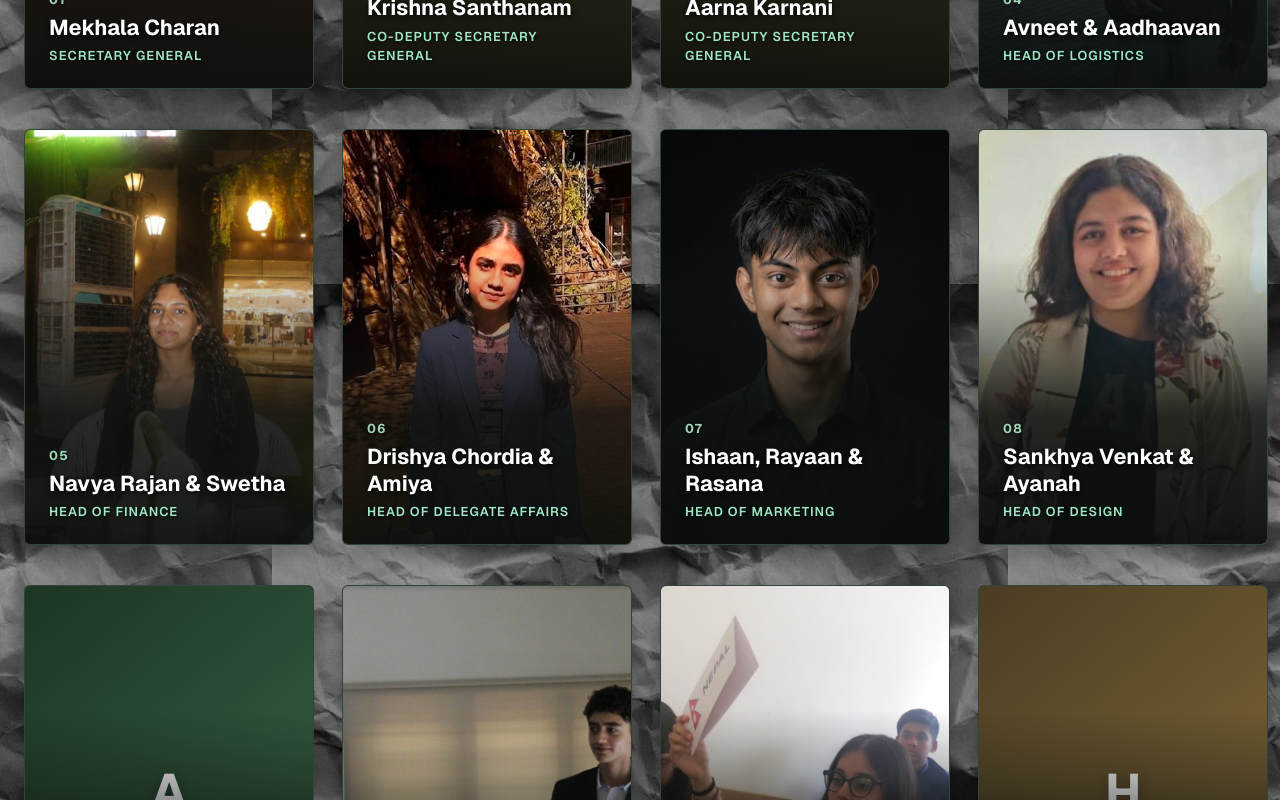
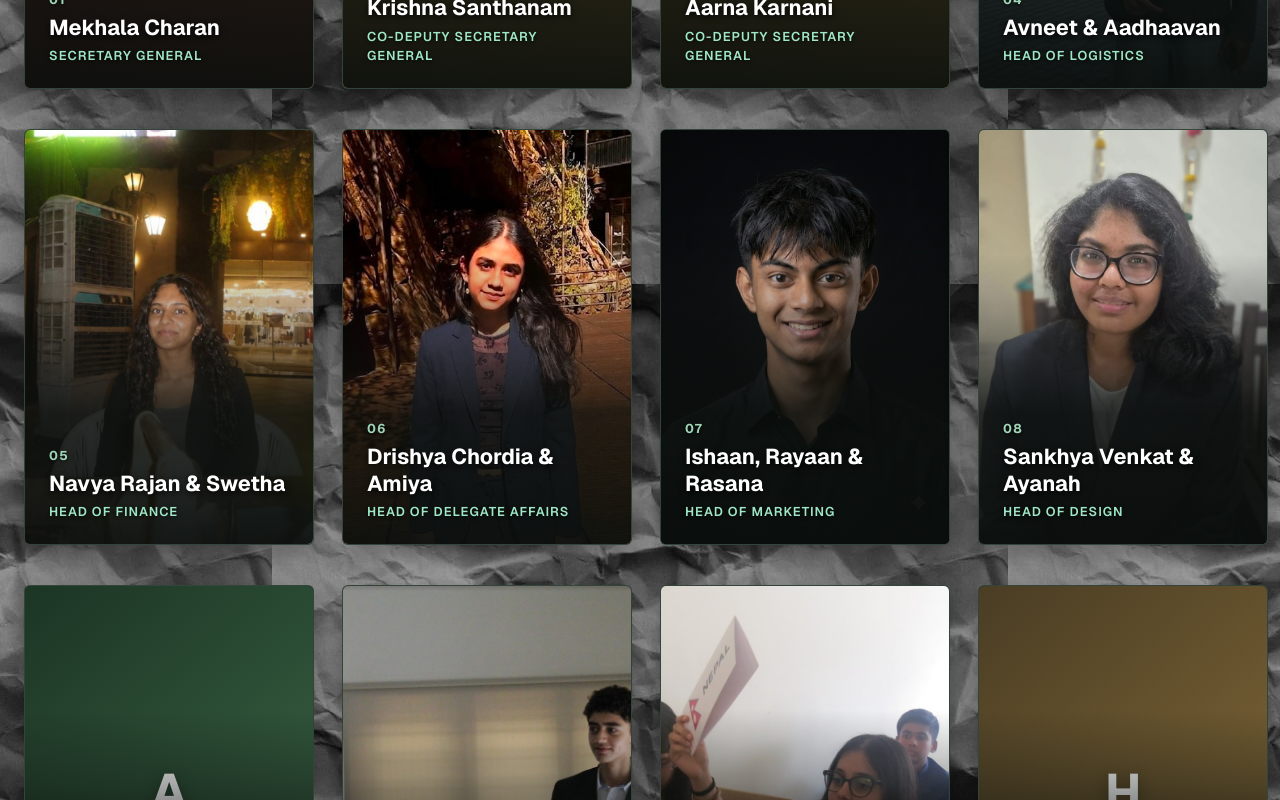
Before and after one commit to ArunAlagappan-2010/MCTM.MUN, a Next.js app: page /secretariat in a window 1280 px wide. Shown: the part 820-1620 px from the top of the page. Built offline with nearby package versions, Linux system fonts and the light colour scheme.

Commit message:
Add Sankhya bio/photo and rich placeholder blurbs for remaining Secretariat roles

```diff
--- a/src/data/mun.ts
+++ b/src/data/mun.ts
@@ -87,22 +87,26 @@ export const secretariat: SecretariatRole[] = [
   {
     role: "Secretary General",
     names: "Mekhala Charan",
-    blurb: "Sets the vision for the conference and leads the organising committee end to end.",
+    blurb:
+      "As Secretary General of MCTMMUN'26, I lead the executive committee in shaping an engaging, diplomatic, and transformative conference experience. Dedicated to international relations and policy debate, I look forward to welcoming delegates to an unforgettable edition.",
   },
   {
     role: "Co-Deputy Secretary General",
     names: "Krishna Santhanam",
-    blurb: "Works alongside the SG on conference direction, and chairs the Security Council.",
+    blurb:
+      "Serving as Co-Deputy Secretary General and Chair of the Security Council, I oversee conference operations and procedural excellence. Passionate about geopolitics and crisis resolution, I aim to foster rigorous, high-level debate on the floor.",
   },
   {
     role: "Co-Deputy Secretary General",
     names: "Aarna Karnani",
-    blurb: "Works alongside the SG on conference direction, and chairs DISEC.",
+    blurb:
+      "As Co-Deputy Secretary General and DISEC Chair, I work closely with the leadership team to ensure a seamless delegate experience. Committed to disarmament diplomacy, I strive to make committee sessions both challenging and rewarding.",
   },
   {
     role: "Head of Logistics",
     names: "Avneet & Aadhaavan",
-    blurb: "I have always been interested in organization, event management, and problem-solving. Other than this I enjoy playing football, playing the piano, and going to the gym. As Head of Logistics, I ensure smooth coordination, efficient planning, and successful MUN execution.",
+    blurb:
+      "I have always been interested in organization, event management, and problem-solving. Other than this I enjoy playing football, playing the piano, and going to the gym. As Head of Logistics, I ensure smooth coordination, efficient planning, and successful MUN execution.",
     image: "/secretariat/logistics.jpeg",
   },
   {
@@ -115,7 +119,8 @@ export const secretariat: SecretariatRole[] = [
   {
     role: "Head of Delegate Affairs",
     names: "Drishya Chordia & Amiya",
-    blurb: "First point of contact for delegate queries and school-to-school communication.",
+    blurb:
+      "Passionate about diplomatic engagement and delegate welfare. As Head of Delegate Affairs, I serve as the first point of contact for school coordination, delegate allocations, and resolving queries to ensure an inclusive conference for everyone.",
     image: "/secretariat/drishya.jpeg",
   },
   {
@@ -129,13 +134,14 @@ export const secretariat: SecretariatRole[] = [
     role: "Head of Design",
     names: "Sankhya Venkat & Ayanah",
     blurb:
-      "Hello! My name is Ayanah, and I am the Co-Head of Design with Sankhya. I’m someone who has always loved being creative, especially through photography and design. I’m curious by nature and enjoy exploring new ideas, experimenting with technology, and finding inspiration in the little things around me. I’m also a huge cat lover!",
-    image: "/secretariat/ayanah.jpeg",
+      "Hello, my name is Sankhya, and I am the Co-Head of Design with Ayanah. I’m a creative and artistic person who loves expressing myself through art and exploring new ideas. I’m always drawn to anything imaginative and enjoy finding inspiration in the world around me.",
+    image: "/secretariat/sankhya.jpeg",
   },
   {
     role: "Head of IT",
     names: "Arun",
-    blurb: "Keeps the technical side of the conference — this website included — running.",
+    blurb:
+      "Passionate about software development, systems architecture, and web technology. As Head of IT, I oversee the digital infrastructure, ensuring a fast, modern, and reliable online platform for MCTMMUN'26.",
   },
   {
     role: "Head of Media",
@@ -154,6 +160,7 @@ export const secretariat: SecretariatRole[] = [
   {
     role: "Certificate Writing",
     names: "Harshita, Keerthi, Adhitya & Ayanah",
-    blurb: "Prepares every delegate and award certificate ahead of time, name by name.",
+    blurb:
+      "Our team is dedicated to accuracy and precision, carefully crafting and verifying every delegate and award certificate to celebrate excellence and memorable achievements at MCTMMUN'26.",
   },
 ];
```
Also changed, not shown: public/secretariat/sankhya.jpeg (added).
